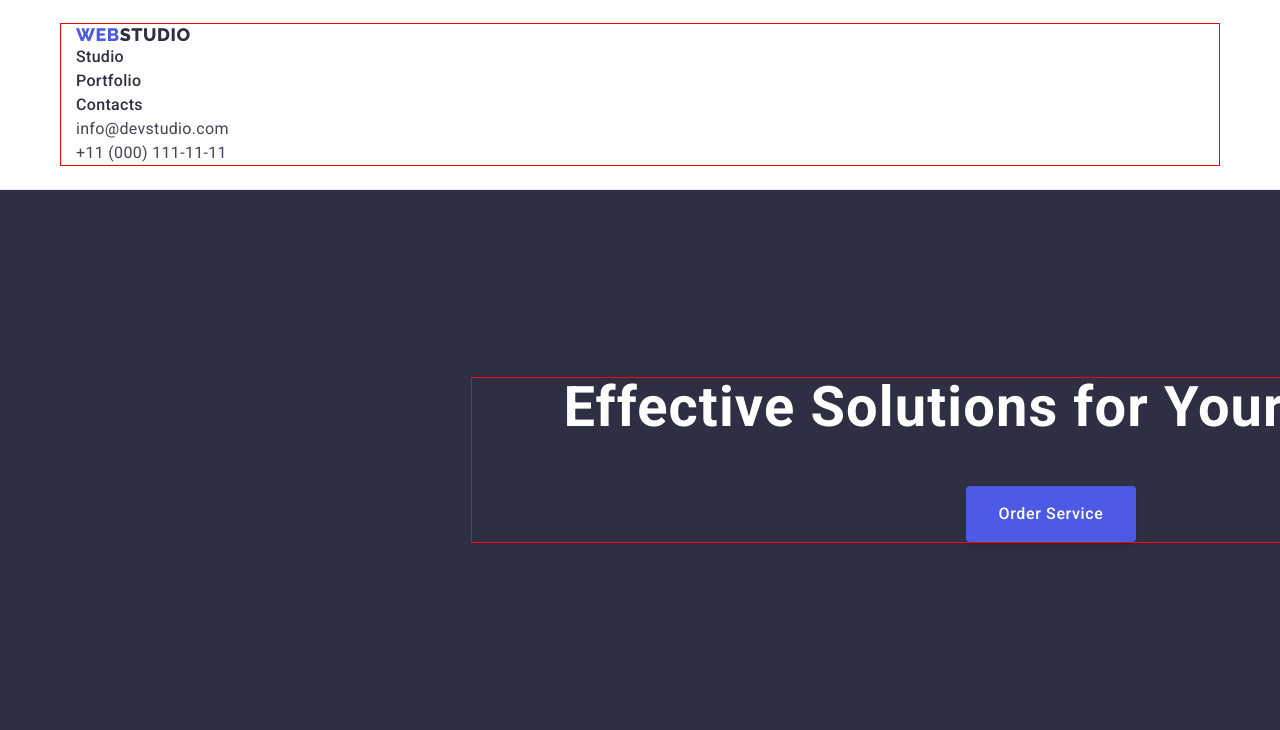
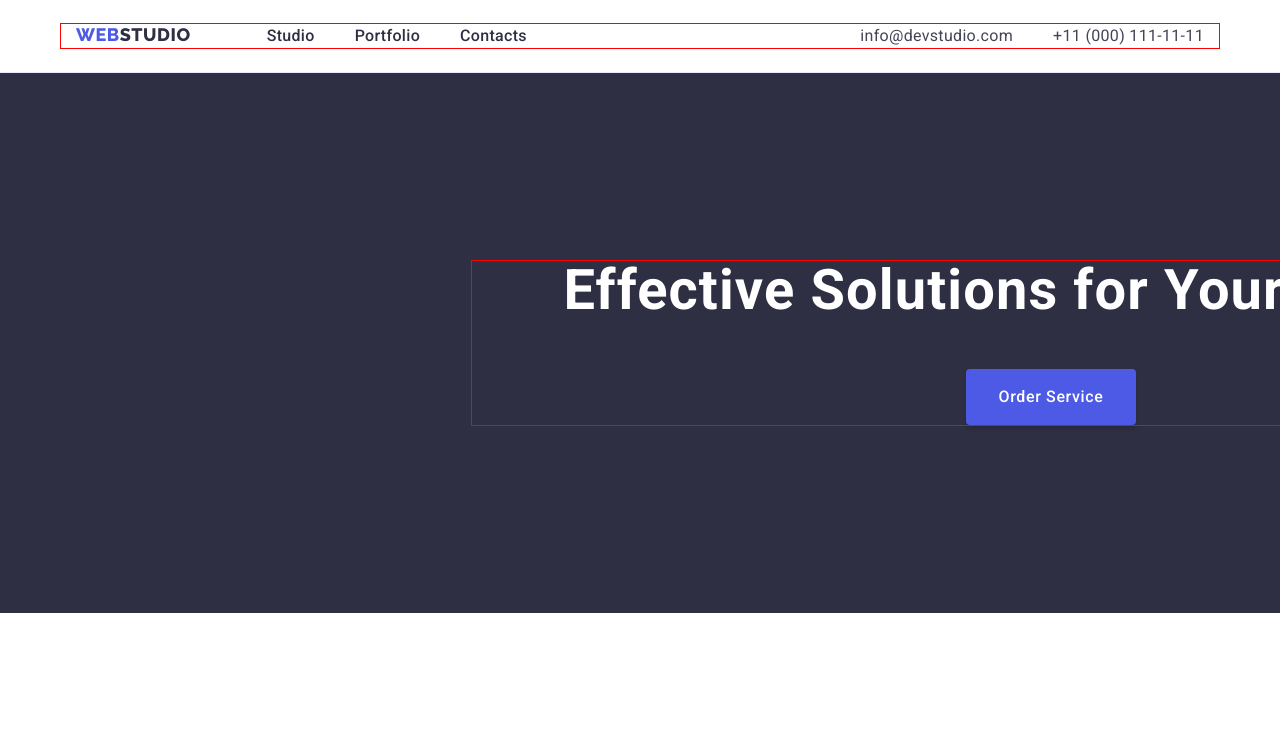
Before and after one commit to OlenaKovalenko/goit-markup-hw-03, a plain HTML site: page index.html in a window 1280 px wide. Shown: the top 730 px of the page. Drawn offline with nearby package versions, Linux system fonts and the light colour scheme.

Commit message:
flex-box header

```diff
--- a/css/styles.css
+++ b/css/styles.css
@@ -87,7 +87,23 @@ img {
 
 /** =================HEADER ==================*/
 
+.header-page {
+  padding-top: 24px;
+  padding-bottom: 24px;
+  border-bottom: 1px solid #e7e9fc;
+}
+.header-container {
+  display: flex;
+  align-items: center;
+}
+
+.header-nav {
+  display: flex;
+}
+
 .logotype {
+  margin-right: 76px;
+
   font-family: "Raleway", sans-serif;
   font-weight: 800;
   font-size: 18px;
@@ -101,22 +117,18 @@ img {
   color: var(--secondary-text-color);
 }
 
-.header-page {
-  padding-top: 24px;
-  padding-bottom: 24px;
-  border-bottom: 1px solid #e7e9fc;
-}
-
-.header-nav {
-}
-
 .header-nav-list {
+  display: flex;
+  gap: 40px;
+  align-items: center;
 }
 
 .header-nav-item {
 }
 
 .header-nav-link {
+  padding-top: 24px;
+  padding-bottom: 24px;
   font-weight: 500;
   font-size: 16px;
   line-height: 1.5;
@@ -134,10 +146,14 @@ img {
 } */
 
 .header-contacts {
+  margin-left: auto;
   font-style: normal;
 }
 
 .header-contacts-list {
+  display: flex;
+  gap: 40px;
+  align-items: center;
 }
 
 .header-contacts-item {
--- a/index.html
+++ b/index.html
@@ -23,7 +23,7 @@
   <body>
     <!-- HEADER -->
     <header class="header-page">
-      <div class="container">
+      <div class="header-container container">
         <nav class="header-nav">
           <a href="./index.html" class="logotype link"
             >Web<span class="logo-header">Studio</span></a
```
